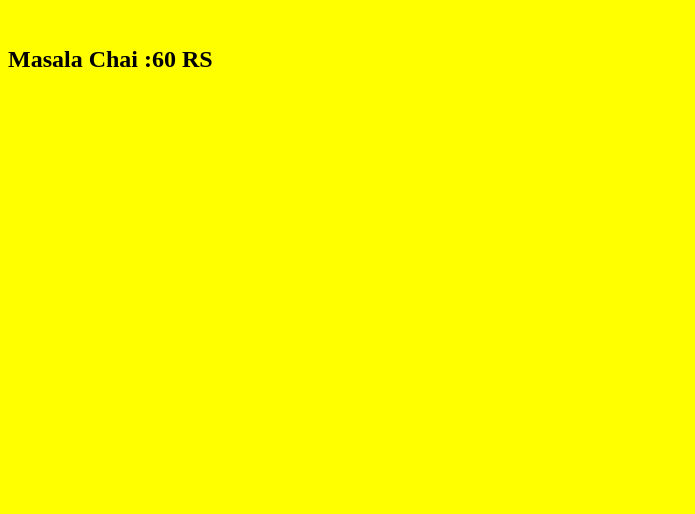
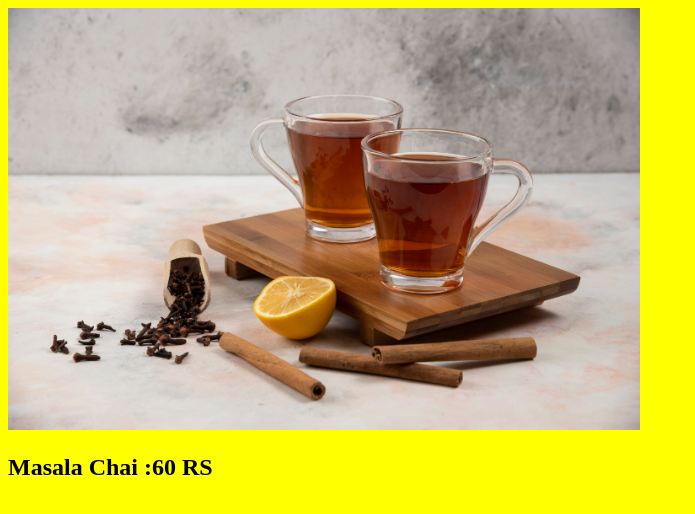
Before and after one commit to Mayank7776/cafe-web, a plain HTML site: page tea.html in a window 1280 px wide. Shown: the whole page, without its empty margins (0-695 px from the left). Drawn offline with Linux system fonts and the light colour scheme.

Commit message:
Update tea.html

```diff
--- a/tea.html
+++ b/tea.html
@@ -7,7 +7,7 @@
     <title>Document</title>
 </head>
 <body style="background-color: yellow;">
-    <img src="images/tea.jpg" alt="" style="width: 50%;">
+    <img src="tea.jpg" alt="" style="width: 50%;">
     <h2> Masala Chai :60 RS </h2>
 
 </body>
```
